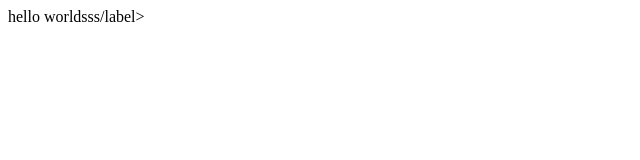
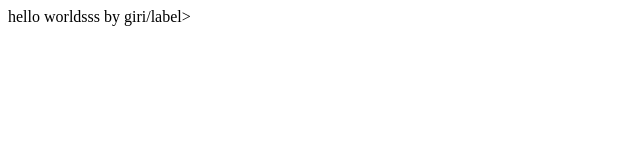
Before and after one commit to anjoanj55/Configuration-app, an Angular app: page / in a window 1280 px wide. Shown: the top 160 px of the page, without its empty margins (0-640 px from the left). Built offline with nearby package versions, Linux system fonts and the light colour scheme.

Commit message:
giri changes

```diff
--- a/src/app/app.component.html
+++ b/src/app/app.component.html
@@ -1 +1 @@
-<label>hello worldsss/label>
+<label>hello worldsss by giri/label>
```
